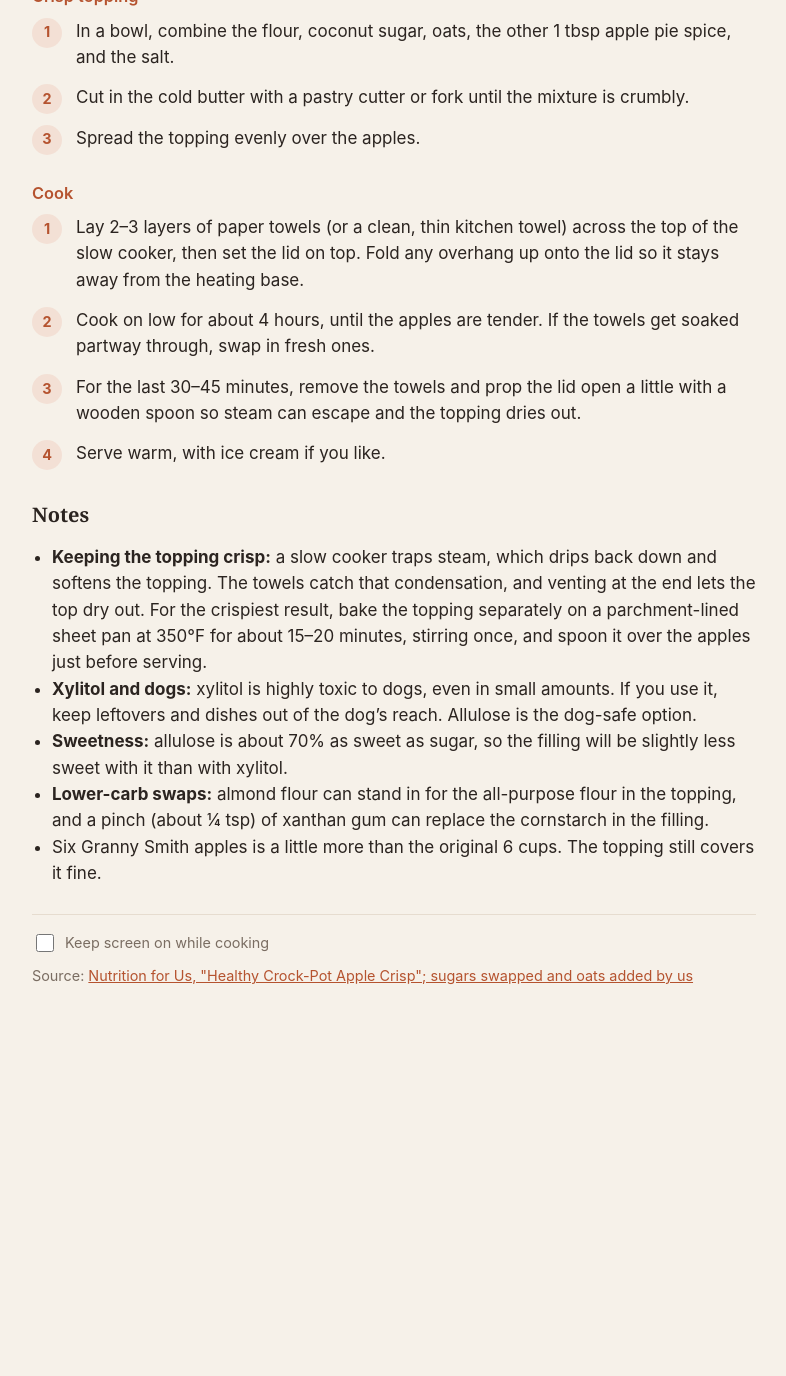
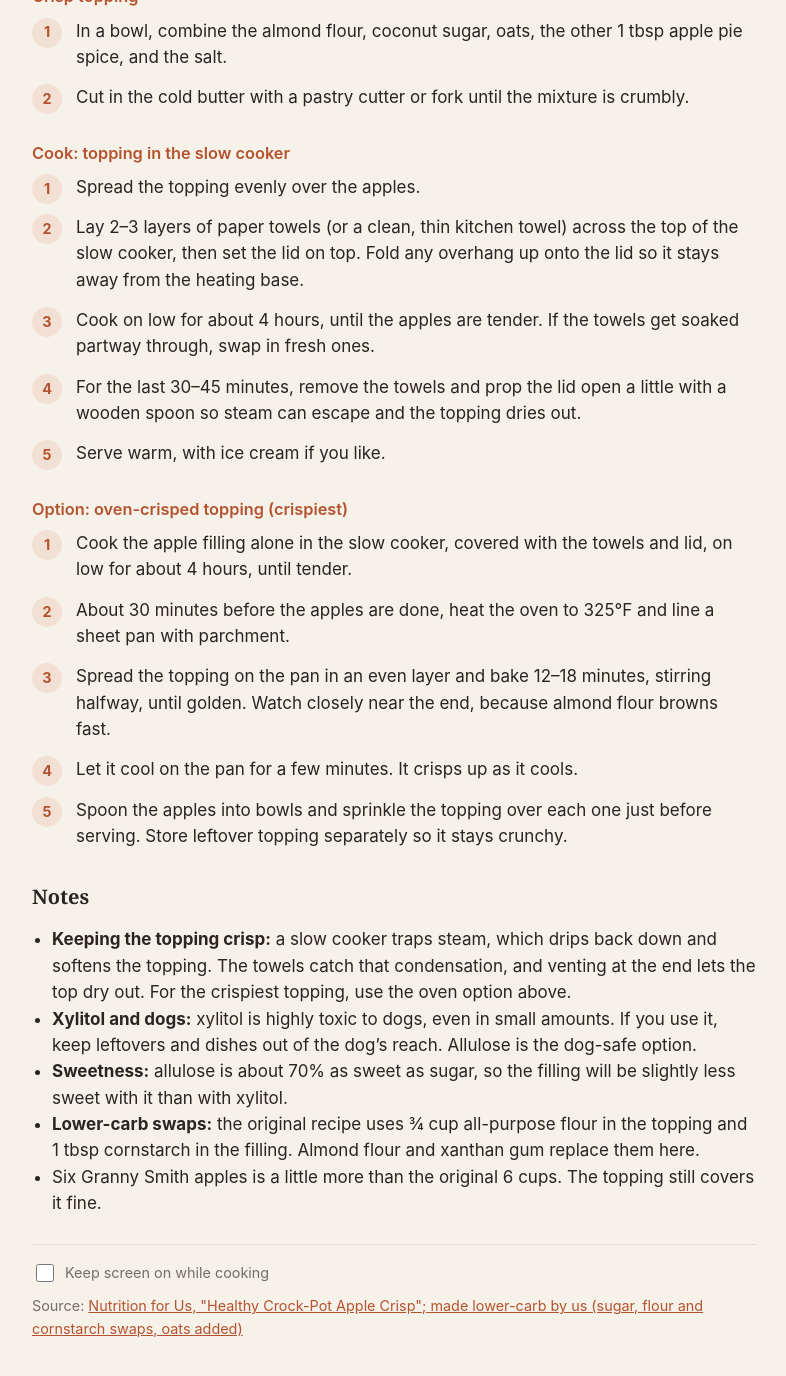
Before and after one commit to jacenmiller-lab/recipes, a Jekyll site: the page built from _recipes/crock-pot-apple-crisp.md, in a window 1280 px wide and 1400 px high, scrolled down 1419 px. Shown: the top 1376 px of the window, without its empty margins (246-1032 px from the left). Built offline with Jekyll 4.4.1, drawn with Linux system fonts in a browser that asks for light colours; before the commit the page ends 2467 px from its top, so only the background shows below that; some of the changed text lies outside the part shown.

Commit message:
Apple crisp: almond flour and xanthan gum; add oven-crisped topping option
Co-Authored-By: Claude Opus 5.5 <noreply@anthropic.com>
Claude-Session: https://claude.ai/code/session_01179yrXXFaziwLa4znQnrEQ

```diff
--- a/_recipes/crock-pot-apple-crisp.md
+++ b/_recipes/crock-pot-apple-crisp.md
@@ -6,7 +6,7 @@ usually_make: 8
 prep_time: 20 min
 cook_time: 4 hr
 total_time: 4 hr 20 min
-source: Nutrition for Us, "Healthy Crock-Pot Apple Crisp"; sugars swapped and oats added by us
+source: Nutrition for Us, "Healthy Crock-Pot Apple Crisp"; made lower-carb by us (sugar, flour and cornstarch swaps, oats added)
 source_url: https://nutritionfor.us/2012/09/healthy-crock-pot-apple-crisp-recipe/
 equipment: [slow cooker, pastry cutter or fork, paper towels or a clean kitchen towel]
 sections:
@@ -16,12 +16,12 @@ sections:
       - { qty: 2,   unit: tbsp, item: lemon juice }
       - { qty: 1,   unit: tbsp, item: apple butter }
       - { qty: 1/4, unit: cup,  item: xylitol or allulose, note: "in place of white sugar" }
-      - { qty: 1,   unit: tbsp, item: cornstarch, pantry: true }
+      - { qty: 1/4, unit: tsp,  item: xanthan gum, note: "thickens the juices", pantry: true }
       - { qty: 1,   unit: tbsp, item: apple pie spice, pantry: true }
       - { qty: 1/4, unit: cup,  item: walnuts, note: chopped }
   - name: Crisp topping
     ingredients:
-      - { qty: 3/4, unit: cup,  item: all-purpose flour, pantry: true }
+      - { qty: 3/4, unit: cup,  item: almond flour }
       - { qty: 3/4, unit: cup,  item: coconut sugar, note: "packed; in place of brown sugar" }
       - { qty: 1/2-3/4, unit: cup, item: old-fashioned oats, note: for texture }
       - { qty: 1,   unit: tbsp, item: apple pie spice, pantry: true }
@@ -39,26 +39,34 @@ sections:
 ### Apple filling
 
 1. Put the chopped apples in the slow cooker. Add the lemon juice and apple butter and toss to coat.
-2. In a small bowl, mix the xylitol or allulose, cornstarch, and 1 tbsp apple pie spice. Pour it over the apples and stir.
+2. In a small bowl, mix the xylitol or allulose, xanthan gum, and 1 tbsp apple pie spice. Sprinkle it evenly over the apples and stir well so the xanthan gum doesn't clump.
 3. Scatter the walnuts over the apples and stir them in.
 
 ### Crisp topping
 
-1. In a bowl, combine the flour, coconut sugar, oats, the other 1 tbsp apple pie spice, and the salt.
+1. In a bowl, combine the almond flour, coconut sugar, oats, the other 1 tbsp apple pie spice, and the salt.
 2. Cut in the cold butter with a pastry cutter or fork until the mixture is crumbly.
-3. Spread the topping evenly over the apples.
 
-### Cook
+### Cook: topping in the slow cooker
 
-1. Lay 2–3 layers of paper towels (or a clean, thin kitchen towel) across the top of the slow cooker, then set the lid on top. Fold any overhang up onto the lid so it stays away from the heating base.
-2. Cook on low for about 4 hours, until the apples are tender. If the towels get soaked partway through, swap in fresh ones.
-3. For the last 30–45 minutes, remove the towels and prop the lid open a little with a wooden spoon so steam can escape and the topping dries out.
-4. Serve warm, with ice cream if you like.
+1. Spread the topping evenly over the apples.
+2. Lay 2–3 layers of paper towels (or a clean, thin kitchen towel) across the top of the slow cooker, then set the lid on top. Fold any overhang up onto the lid so it stays away from the heating base.
+3. Cook on low for about 4 hours, until the apples are tender. If the towels get soaked partway through, swap in fresh ones.
+4. For the last 30–45 minutes, remove the towels and prop the lid open a little with a wooden spoon so steam can escape and the topping dries out.
+5. Serve warm, with ice cream if you like.
+
+### Option: oven-crisped topping (crispiest)
+
+1. Cook the apple filling alone in the slow cooker, covered with the towels and lid, on low for about 4 hours, until tender.
+2. About 30 minutes before the apples are done, heat the oven to 325°F and line a sheet pan with parchment.
+3. Spread the topping on the pan in an even layer and bake 12–18 minutes, stirring halfway, until golden. Watch closely near the end, because almond flour browns fast.
+4. Let it cool on the pan for a few minutes. It crisps up as it cools.
+5. Spoon the apples into bowls and sprinkle the topping over each one just before serving. Store leftover topping separately so it stays crunchy.
 
 ## Notes
 
-- **Keeping the topping crisp:** a slow cooker traps steam, which drips back down and softens the topping. The towels catch that condensation, and venting at the end lets the top dry out. For the crispiest result, bake the topping separately on a parchment-lined sheet pan at 350°F for about 15–20 minutes, stirring once, and spoon it over the apples just before serving.
+- **Keeping the topping crisp:** a slow cooker traps steam, which drips back down and softens the topping. The towels catch that condensation, and venting at the end lets the top dry out. For the crispiest topping, use the oven option above.
 - **Xylitol and dogs:** xylitol is highly toxic to dogs, even in small amounts. If you use it, keep leftovers and dishes out of the dog's reach. Allulose is the dog-safe option.
 - **Sweetness:** allulose is about 70% as sweet as sugar, so the filling will be slightly less sweet with it than with xylitol.
-- **Lower-carb swaps:** almond flour can stand in for the all-purpose flour in the topping, and a pinch (about ¼ tsp) of xanthan gum can replace the cornstarch in the filling.
+- **Lower-carb swaps:** the original recipe uses ¾ cup all-purpose flour in the topping and 1 tbsp cornstarch in the filling. Almond flour and xanthan gum replace them here.
 - Six Granny Smith apples is a little more than the original 6 cups. The topping still covers it fine.
```
